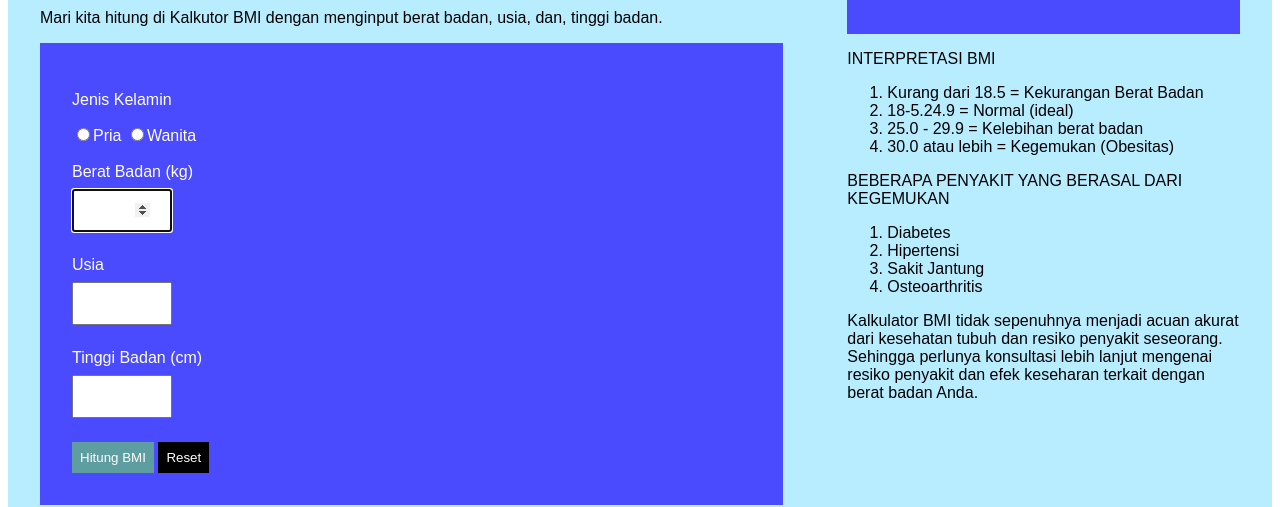
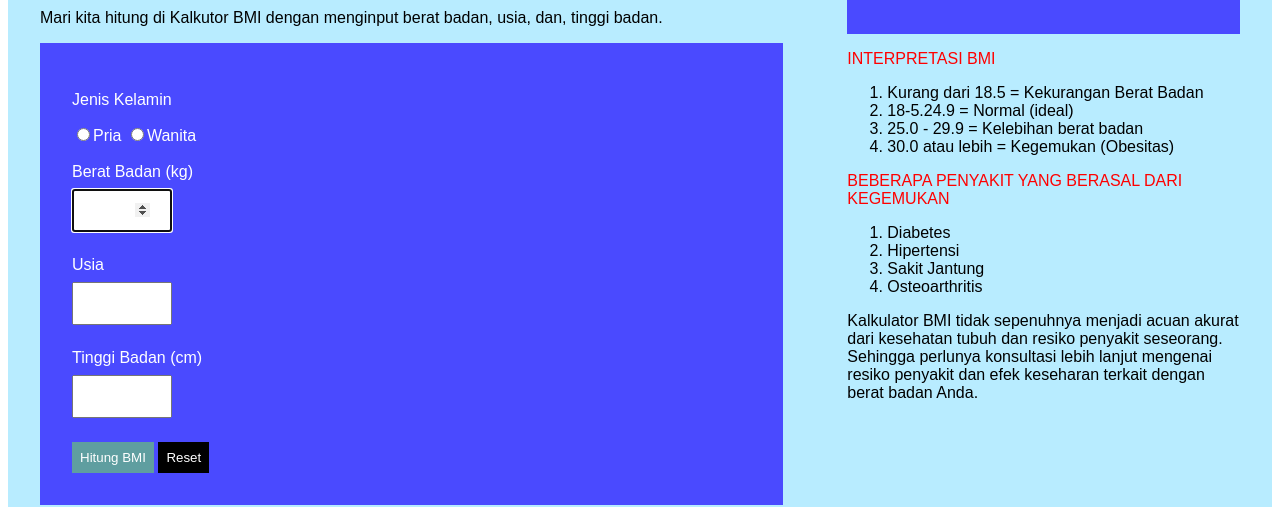
Before and after one commit to revou-fundamental-course/20-jan-25-Titanium0079, a plain HTML site: page index.html in a window 1280 px wide. Shown: the part 308-815 px from the top of the page. Drawn offline with Linux system fonts and the light colour scheme.

Commit message:
HTML & CSS Rework (Final)

```diff
--- a/css/style.css
+++ b/css/style.css
@@ -74,3 +74,11 @@ button {
     font-size: xxx-large;
     font-family: math;
 }
+
+p.interpretation-section{
+    color:red;
+}
+
+p.penyakit-dari-kegemukan{
+    color:red;
+}
--- a/index.html
+++ b/index.html
@@ -104,7 +104,7 @@
         <div id="bmi-suggestion"></div>
        </section>
         <article>
-            <p class="interpretation section">
+            <p class="interpretation-section">
                 INTERPRETASI BMI
                 <ol>
                     <li> Kurang dari 18.5     = Kekurangan Berat Badan </li>
@@ -114,7 +114,7 @@
                 </ol>
             </p>
 
-            <p>
+            <p class="penyakit-dari-kegemukan">
                 BEBERAPA PENYAKIT YANG BERASAL DARI KEGEMUKAN
                 <ol>
                     <li>Diabetes</li>
```
